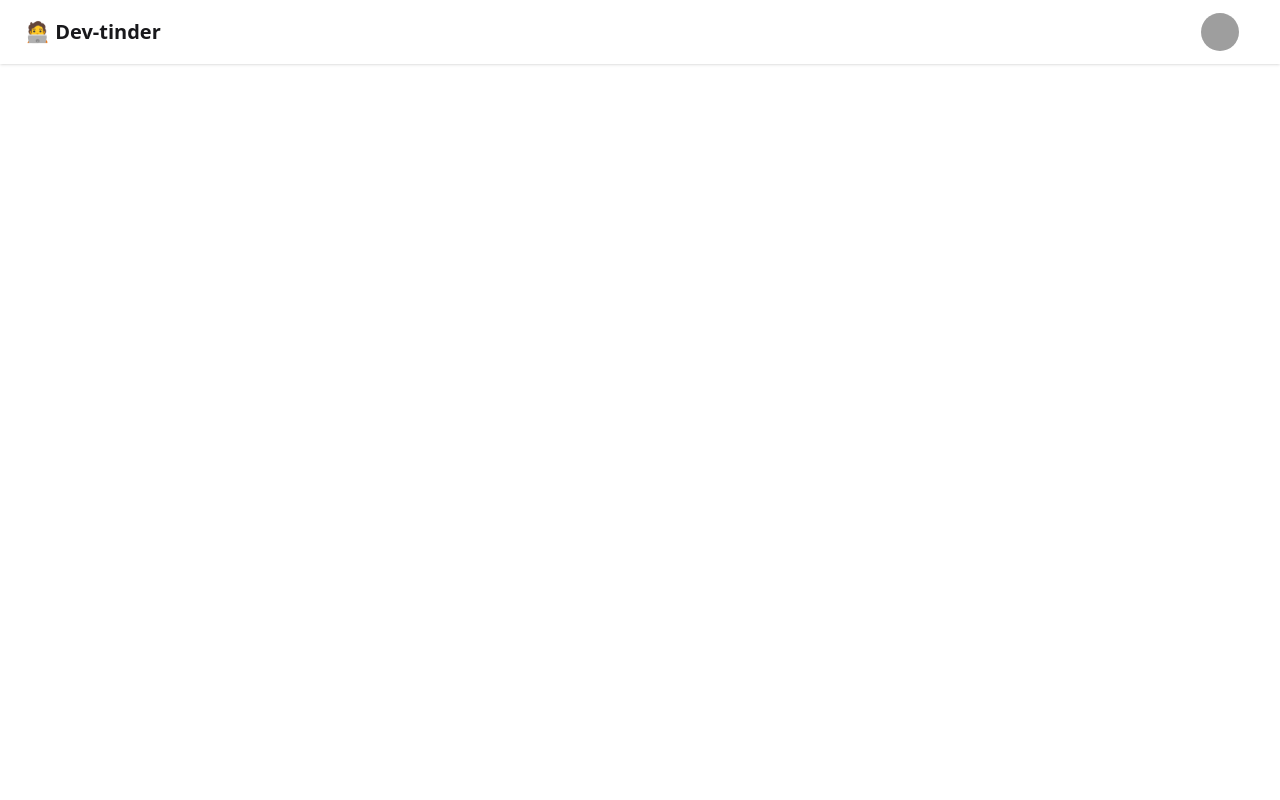
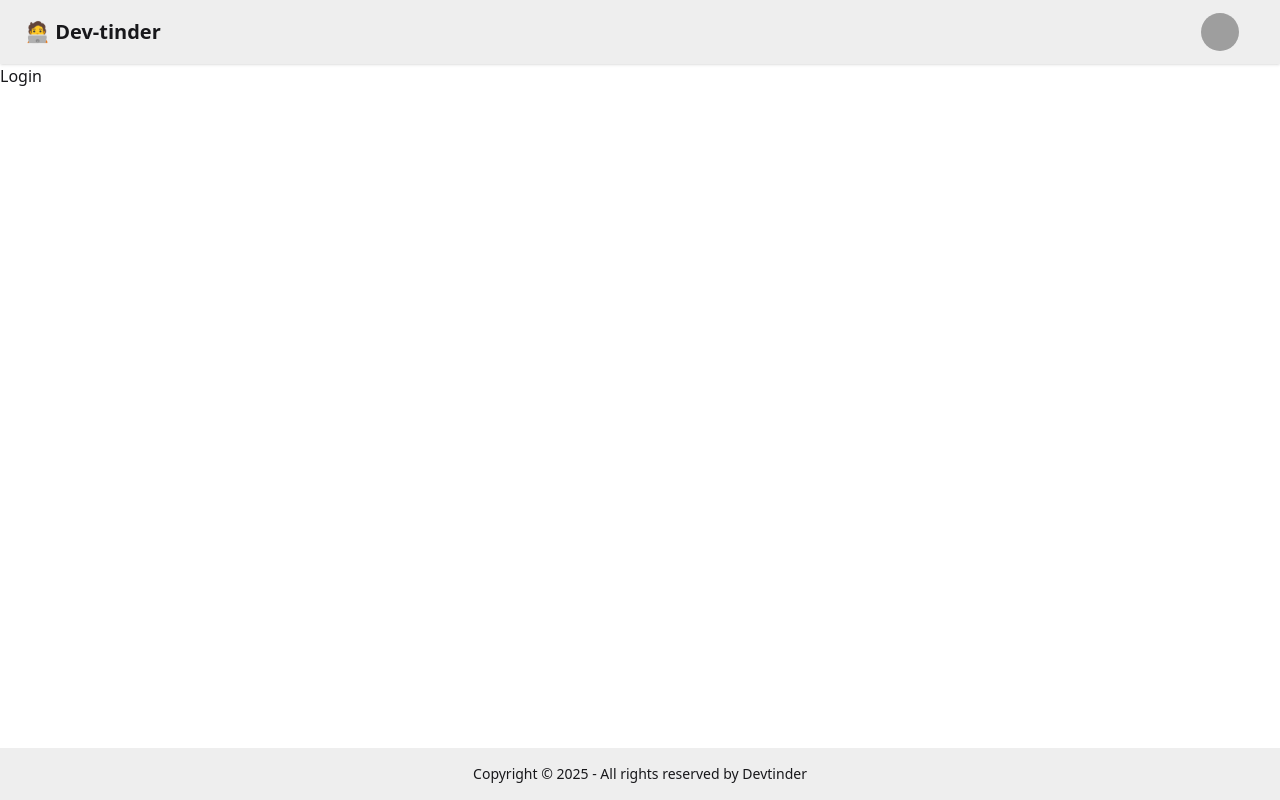
Before and after one commit to itssonya045/Devtinder-Web, a React (Vite) app: page /login in a window 1280 px wide. Built offline with nearby package versions, Linux system fonts and the light colour scheme; grey boxes are pictures that could not be loaded.

Commit message:
Created Footer

```diff
--- a/package.json
+++ b/package.json
@@ -11,7 +11,8 @@
   },
   "dependencies": {
     "react": "^19.1.1",
-    "react-dom": "^19.1.1"
+    "react-dom": "^19.1.1",
+    "react-router-dom": "^7.9.3"
   },
   "devDependencies": {
     "@eslint/js": "^9.36.0",
--- a/src/App.jsx
+++ b/src/App.jsx
@@ -1,9 +1,21 @@
 import React from "react";
 import Navbar from "./Navbar";
+import { BrowserRouter, Route, Routes } from "react-router-dom";
+import Body from "./Body";
+import Login from "./Login";
+import Profile from "./Profile";
 
 function App() {
   return (
-    <Navbar/>
+    <BrowserRouter basename="/">
+
+      <Routes>
+        <Route path="/" element={<Body />} >
+        <Route path="/login" element={<Login />} />
+        <Route path="/profile" element={<Profile />} />
+        </Route>
+      </Routes>
+    </BrowserRouter>
   );
 }
 
--- /dev/null
+++ b/src/Body.jsx
@@ -0,0 +1,16 @@
+import React from 'react'
+import Navbar from './Navbar'
+import { Outlet } from 'react-router-dom'
+import Footer from './Footer'
+
+const Body = () => {
+  return (
+    <div>
+        <Navbar/>
+        <Outlet/>
+        <Footer/>
+    </div>
+  )
+}
+
+export default Body
--- /dev/null
+++ b/src/Footer.jsx
@@ -0,0 +1,16 @@
+import React from "react";
+
+const Footer = () => {
+  return (
+    <footer className="footer footer-center bg-base-300 text-base-content p-4 fixed bottom-0 left-0 w-full">
+      <aside>
+        <p>
+          Copyright © {new Date().getFullYear()} - All rights reserved by Devtinder
+        </p>
+
+      </aside>
+    </footer>
+  );
+};
+
+export default Footer;
--- /dev/null
+++ b/src/Login.jsx
@@ -0,0 +1,9 @@
+import React from 'react'
+
+const Login = () => {
+  return (
+    <div>Login</div>
+  )
+}
+
+export default Login
--- a/src/Navbar.jsx
+++ b/src/Navbar.jsx
@@ -2,7 +2,7 @@
 
 const Navbar = () => {
   return (
-    <div className="navbar bg-base-100 shadow-sm">
+    <div className="navbar bg-base-300 shadow-sm">
   <div className="flex-1">
     <a className="btn btn-ghost text-xl"> 🧑‍💻 Dev-tinder</a>
   </div>
--- /dev/null
+++ b/src/Profile.jsx
@@ -0,0 +1,9 @@
+import React from 'react'
+
+const Profile = () => {
+  return (
+    <div>Profile</div>
+  )
+}
+
+export default Profile
```
Also changed, not shown: 1 other file (tests, documents, lock files or other folders).
